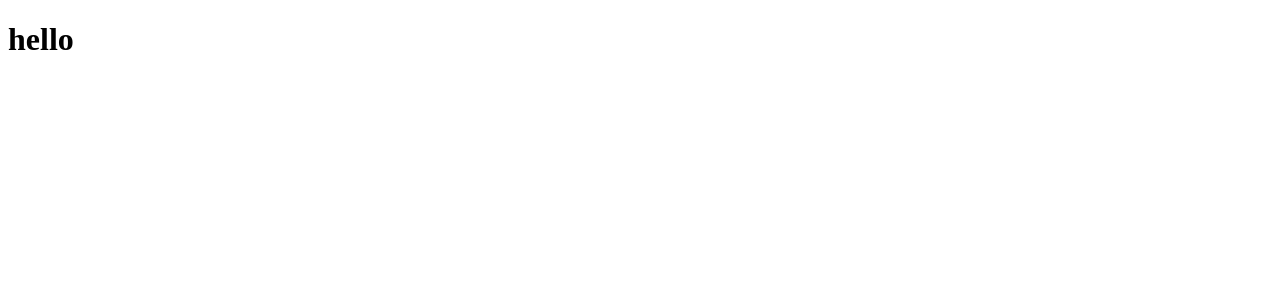
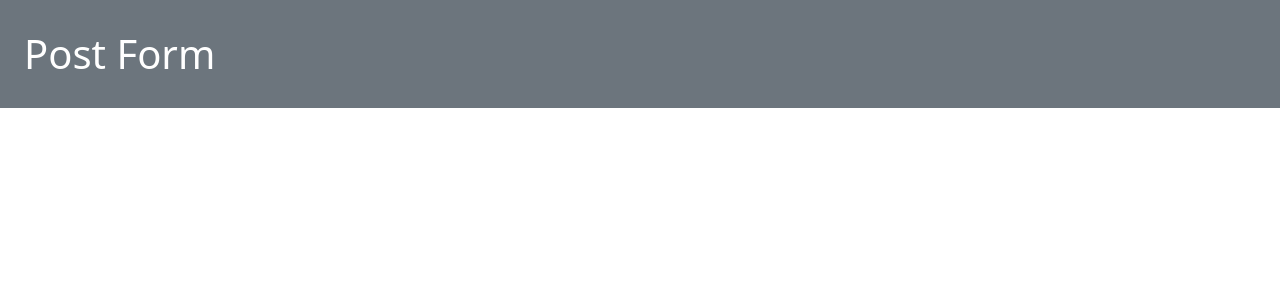
Before and after one commit to GaetanoNicotra/react-post-form, a React (Vite) app: page / in a window 1280 px wide. Shown: the top 300 px of the page. Built offline with nearby package versions, Linux system fonts and the light colour scheme.

Commit message:
[FEAT] inserimento dell'header

```diff
--- a/index.html
+++ b/index.html
@@ -4,6 +4,8 @@
 <head>
   <meta charset="UTF-8" />
   <link rel="icon" type="image/svg+xml" href="/vite.svg" />
+  <link href="https://cdn.jsdelivr.net/npm/bootstrap@5.3.6/dist/css/bootstrap.min.css" rel="stylesheet"
+    integrity="sha384-4Q6Gf2aSP4eDXB8Miphtr37CMZZQ5oXLH2yaXMJ2w8e2ZtHTl7GptT4jmndRuHDT" crossorigin="anonymous">
   <meta name="viewport" content="width=device-width, initial-scale=1.0" />
   <title>Post Form</title>
 </head>
--- a/src/App.jsx
+++ b/src/App.jsx
@@ -5,7 +5,9 @@ function App() {
 
   return (
     <>
-      <h1>hello</h1>
+      <header>
+        <div className="navbar bg-secondary p-4 text-white ">Post Form</div>
+      </header>
     </>
   )
 }
--- a/src/index.css
+++ b/src/index.css
@@ -0,0 +1,3 @@
+header {
+  font-size: 40px;
+}
```
Also changed, not shown: 1 other file (tests, documents, lock files or other folders).
